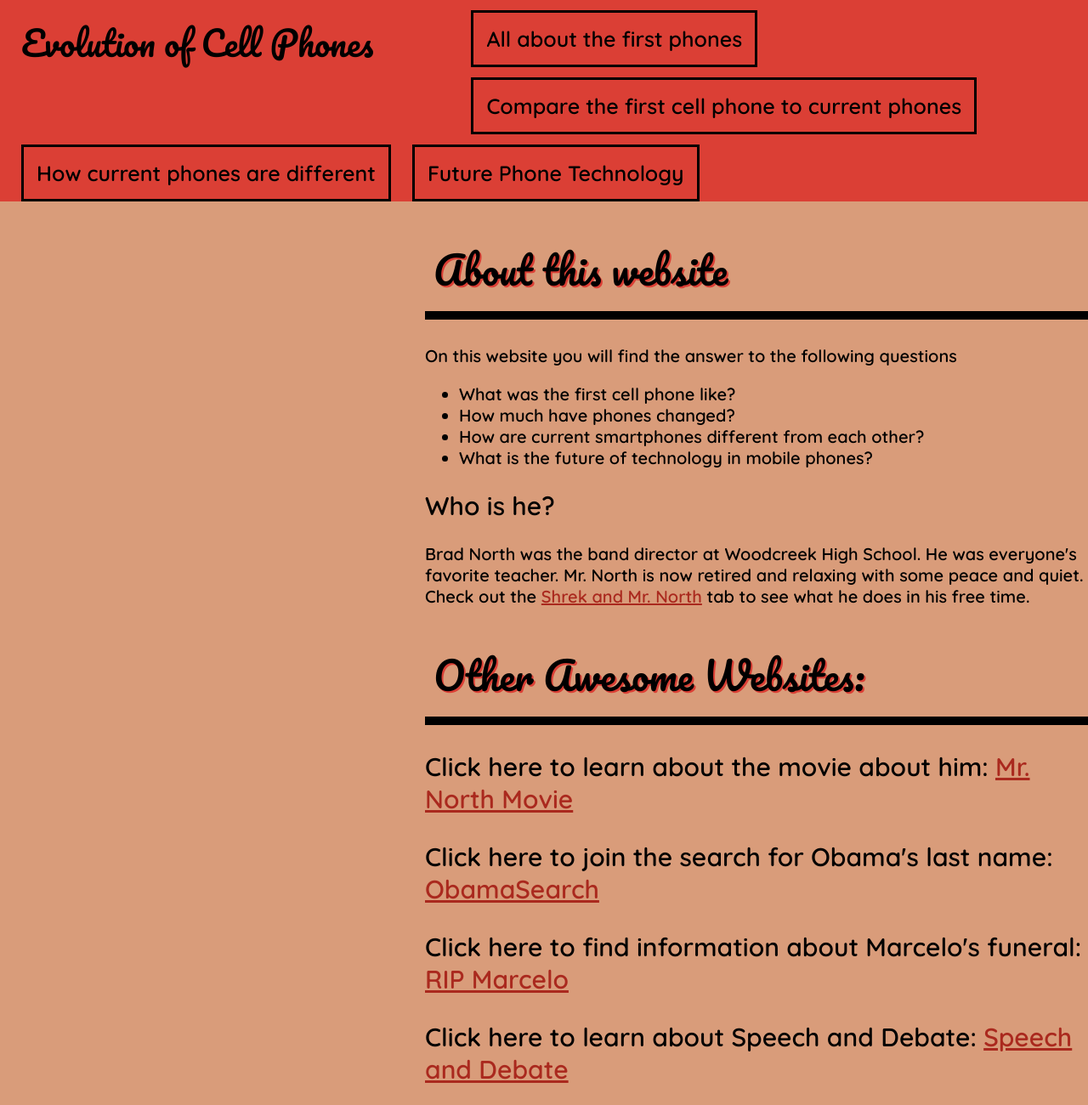
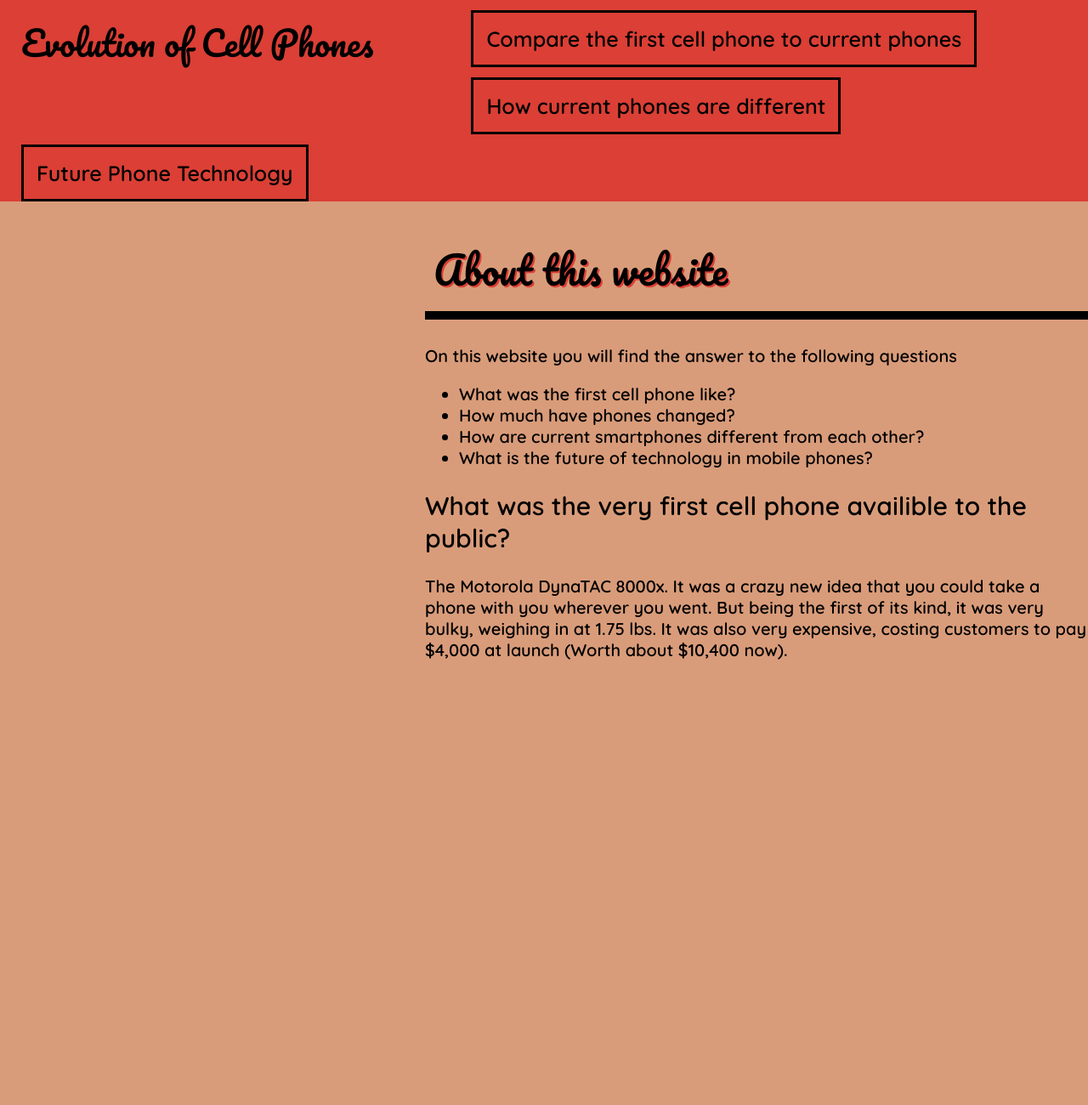
Before and after one commit to elliottjriggs/Phones, a plain HTML site: page index.html in a window 1280 px wide. Shown: the whole page at 85% size. After the commit the page ends 800 px from the top, so only its background shows below. Drawn offline with Linux system fonts and the light colour scheme.

Commit message:
Update index.html

```diff
--- a/index.html
+++ b/index.html
@@ -14,10 +14,9 @@
     <div>
         <ul class="sidenav">
             <li id="mrnorthtitle"><a class="active" href="index.html">Evolution of Cell Phones</a></li>
-            <li><a href="page1.html">All about the first phones</a></li>
-            <li><a href="page2.html">Compare the first cell phone to current phones</a></li>
-            <li><a href="page3.html">How current phones are different</a></li>
-	    <li><a href="page4.html">Future Phone Technology</a></li>
+            <li><a href="page1.html">Compare the first cell phone to current phones</a></li>
+            <li><a href="page2.html">How current phones are different</a></li>
+            <li><a href="page3.html">Future Phone Technology</a></li>
         </ul>
     </div>
 
@@ -36,29 +35,12 @@
 		<li> What is the future of technology in mobile phones? </li>
 	</ul>
 	<h2 class="indexh2">
-	Who is he?
+	What was the very first cell phone availible to the public?
 	</h2>
 	<p class="info indexbody">
-	Brad North was the band director at Woodcreek High School. He was everyone's favorite teacher.
-	Mr. North is now retired and relaxing with some peace and quiet.
-	Check out the <a href="page3.html"> Shrek and Mr. North</a> tab to see what he does in his free time.
+	The Motorola DynaTAC 8000x. It was a crazy new idea that you could take a phone with you wherever you went. But being the first of its kind, it was very bulky, weighing in at 1.75 lbs. It was also very expensive, costing customers to pay $4,000 at launch (Worth about $10,400 now).
 	</p>
-	<h1 class="aboutmrnorth">
-	Other Awesome Websites:
-	</h1>
-	<h3 class="info indexh2">
-	Click here to learn about the movie about him: <a href="https://en.wikipedia.org/wiki/Mr._North" target="_blank"> Mr. North Movie </a>
-	</h3>
-	<h3 class="info indexh2">
-	Click here to join the search for Obama's last name: <a href="https://obamasearch.github.io/" target="_blank"> ObamaSearch </a>
-	</h3>
-	<h3 class="info indexh2">
-	Click here to find information about Marcelo's funeral: <a href="https://yeetaroni.github.io/marcelo/index.html" target="_blank"> RIP Marcelo</a>
-	</h3>
-	<h3 class="info indexh2">
-	Click here to learn about Speech and Debate: <a href="https://marchelo697.github.io/weneedmoney/index.html" target="_blank"> Speech and Debate</a>
-	</h3>
-	<iframe id="contactform" src="https://docs.google.com/forms/d/e/1FAIpQLSet9qn6RJpKdxUPfLMzQOwAfXddBWGz9NKVF5cUO4PF91Bc5g/viewform?embedded=true" width="700" height="900px" frameborder="0" marginheight="0" marginwidth="0">Loading…</iframe>
+
 
 	</body>
 
```
